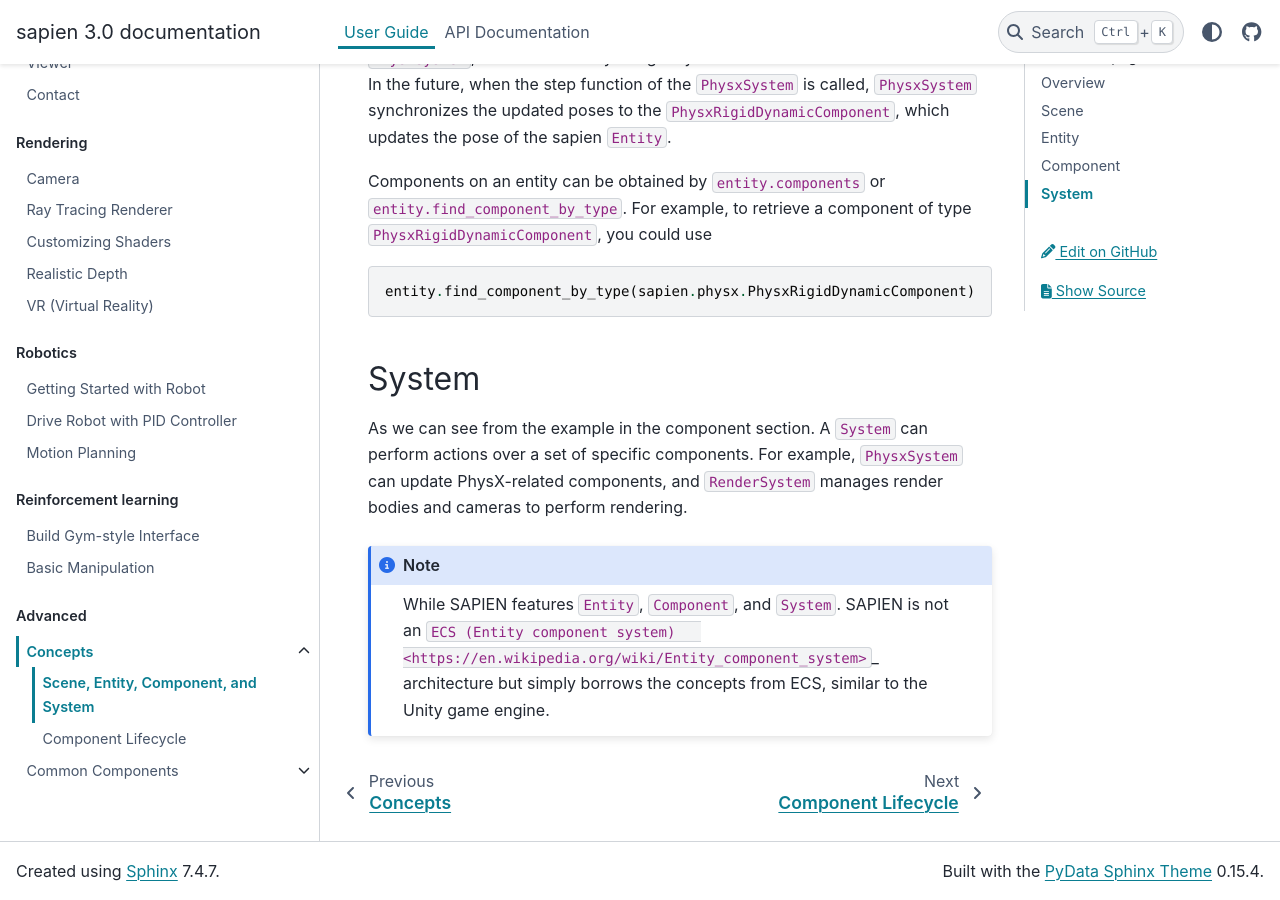
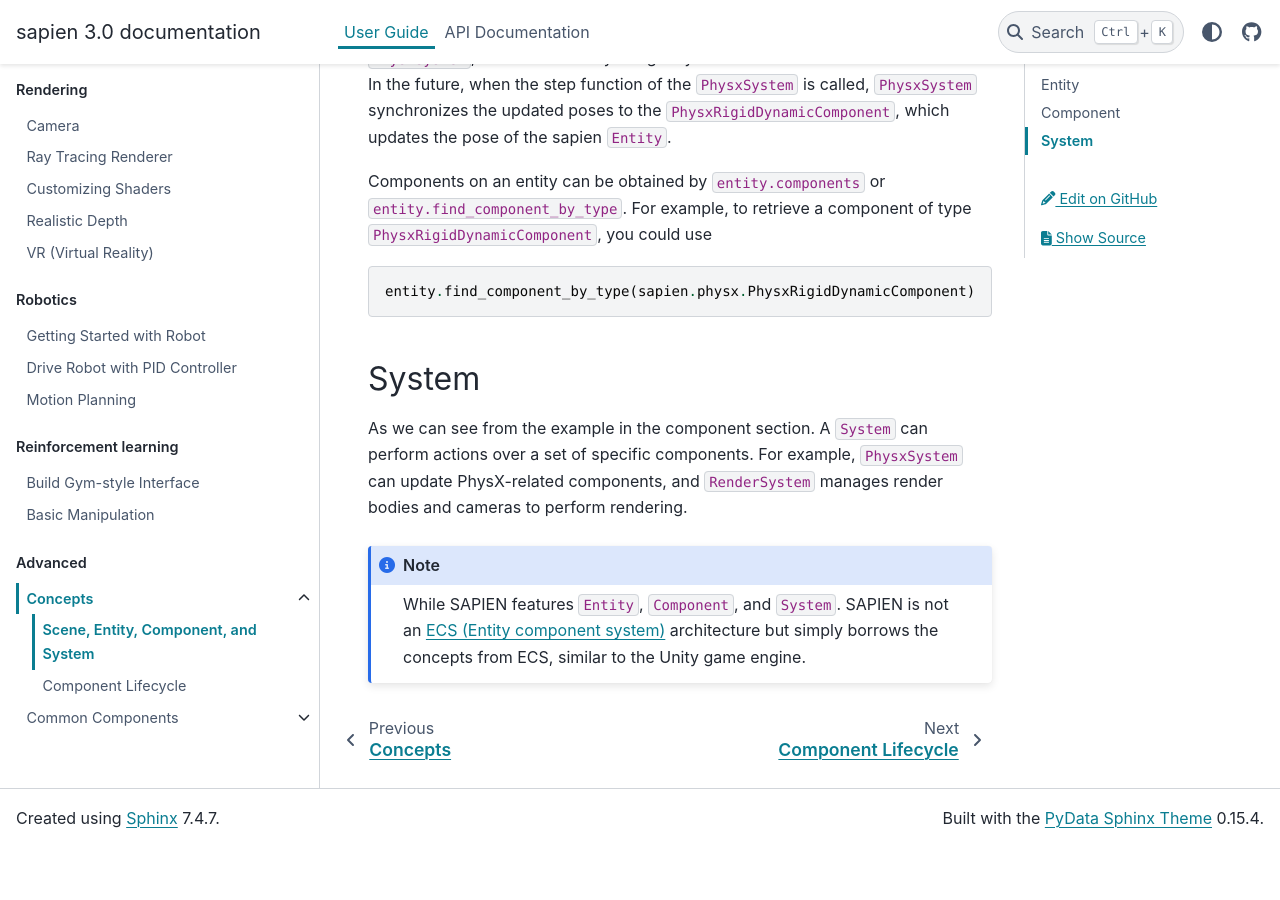
Before and after one commit to sapien-sim/docs, a Sphinx documentation site: the page built from docs/user_guide/advanced/entity.md, in a window 1280 px wide and 900 px high, scrolled down 1650 px. Built offline with Sphinx 7.4.7 and the PyData theme 0.15.4, drawn with Linux system fonts in a browser that asks for light colours; after the commit the page ends 2497 px from its top, so only the background shows below that.

Commit message:
fix typo

```diff
--- a/docs/user_guide/advanced/entity.md
+++ b/docs/user_guide/advanced/entity.md
@@ -64,7 +64,6 @@ and cameras to perform rendering.
 
 :::{note}
    While SAPIEN features `Entity`, `Component`, and `System`. SAPIEN is
-   not an `ECS (Entity component system)
-   <https://en.wikipedia.org/wiki/Entity_component_system>`_ architecture but
-   simply borrows the concepts from ECS, similar to the Unity game engine.
+   not an [ECS (Entity component system)](https://en.wikipedia.org/wiki/Entity_component_system)
+   architecture but simply borrows the concepts from ECS, similar to the Unity game engine.
 :::
```
